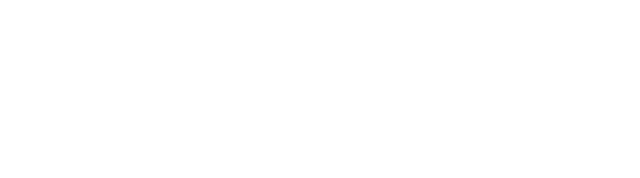
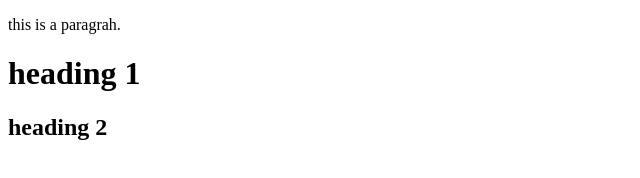
Before and after one commit to sabbir1020/my-git-hub, a plain HTML site: page index.html in a window 1280 px wide. Shown: the whole page, without its empty margins (0-640 px from the left). Drawn offline with Linux system fonts and the light colour scheme.

Commit message:
h1 and p changed

```diff
--- a/index.html
+++ b/index.html
@@ -7,6 +7,8 @@
     <title>My first github.</title>
 </head>
 <body>
-
+    <p>this is a paragrah. </p>
+    <h1>heading 1 </h1>
+    <h2>heading 2</h2>
 </body>
 </html>
```
